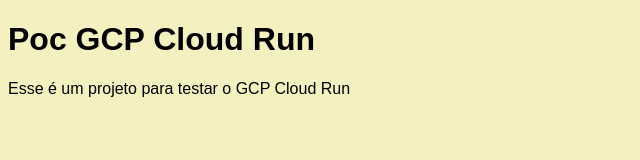
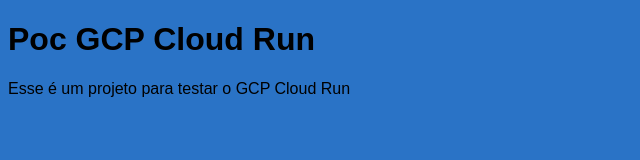
Before and after one commit to ViniciusCassemira/poc-gcp-cloudrun, a plain HTML site: page index.html in a window 1280 px wide. Shown: the whole page, without its empty margins (0-640 px from the left). Drawn offline with Linux system fonts and the light colour scheme.

Commit message:
change bg color

```diff
--- a/index.html
+++ b/index.html
@@ -7,7 +7,7 @@
     <style>
         body {
             font-family: Arial, sans-serif;
-            background-color: #f5f0c0;
+            background-color: #2a73c6;
         }
     </style>
 </head>
```
